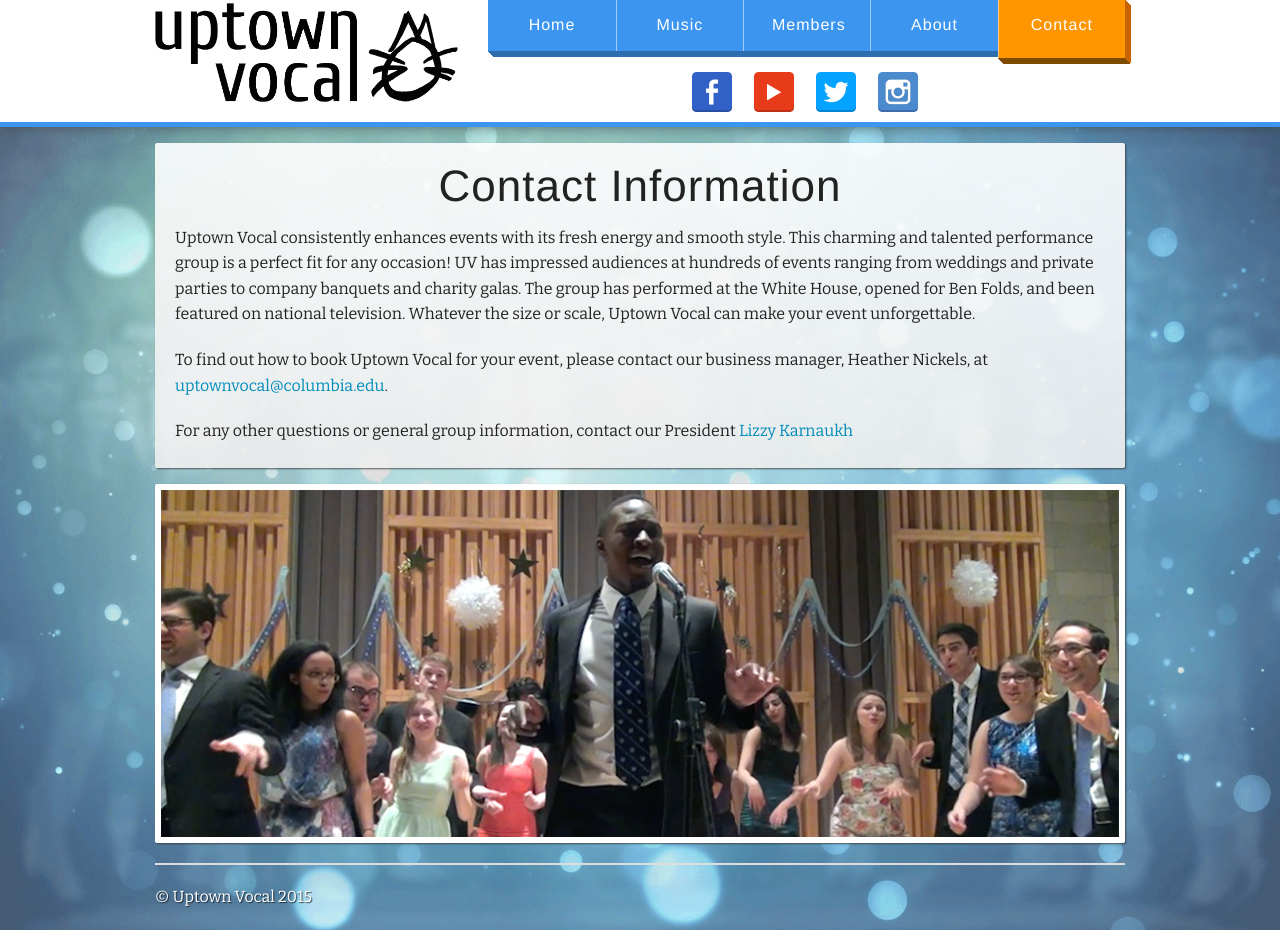
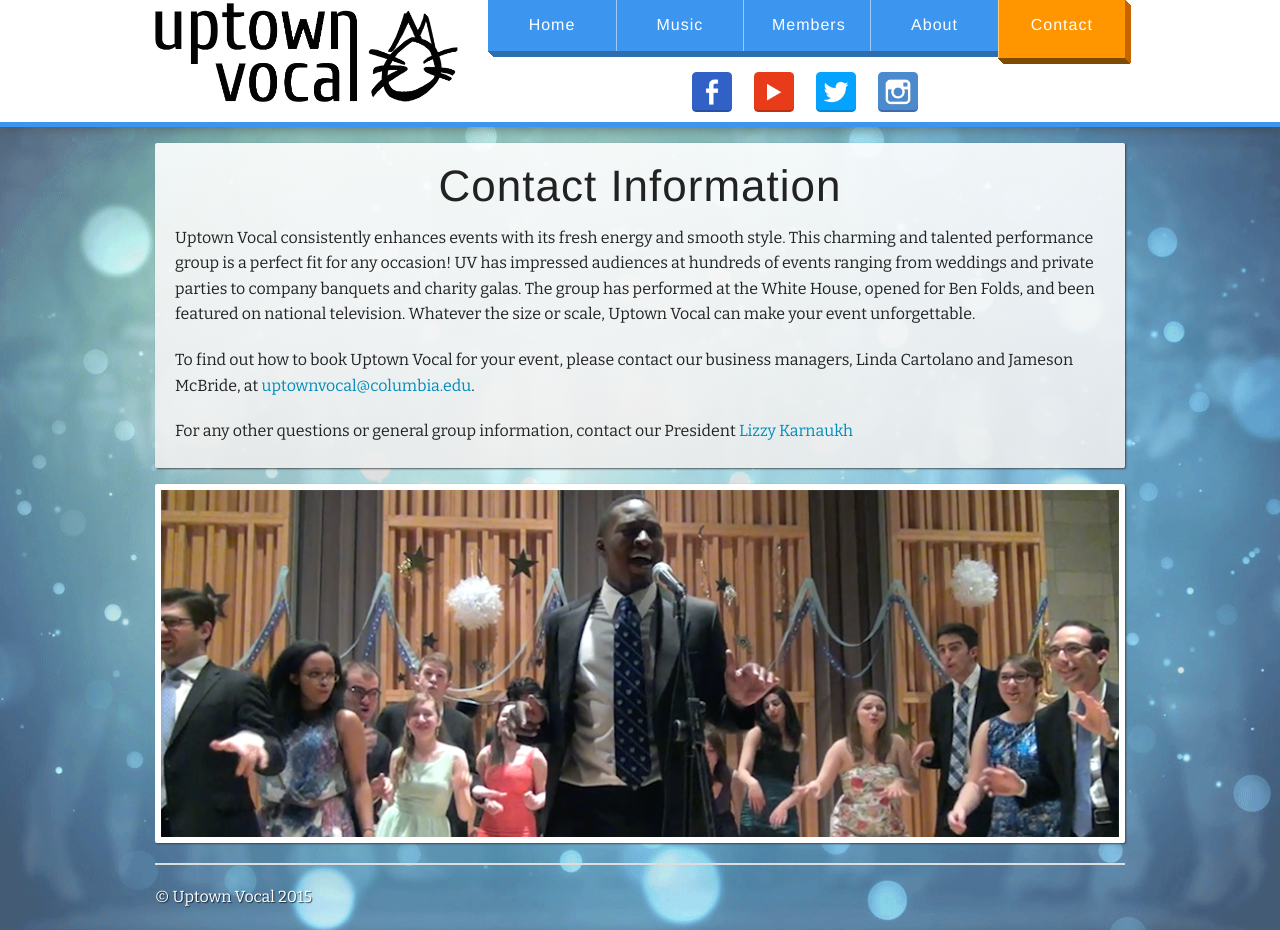
Before and after one commit to uptownvocal/uptownvocal.github.io, a Jekyll site: the page built from contact/index.html, in a window 1280 px wide. Built offline with Jekyll 4.4.1, drawn with Linux system fonts in a browser that asks for light colours; some web fonts are replaced.

Commit message:
Board contact update lol

```diff
--- a/contact/index.html
+++ b/contact/index.html
@@ -13,7 +13,7 @@ footer: true
         <div class="containerbox box-shadow blurb">
           <h1 class="text-center sans">Contact Information</h1>
           <p>Uptown Vocal consistently enhances events with its fresh energy and smooth style. This charming and talented performance group is a perfect fit for any occasion! UV has impressed audiences at hundreds of events ranging from weddings and private parties to company banquets and charity galas. The group has performed at the White House, opened for Ben Folds, and been featured on national television. Whatever the size or scale, Uptown Vocal can make your event unforgettable.</p>
-          <p>To find out how to book Uptown Vocal for your event, please contact our business manager, Heather Nickels, at <a href="mailto:uptownvocal@columbia.edu">uptownvocal@columbia.edu</a>.</p>
+          <p>To find out how to book Uptown Vocal for your event, please contact our business managers, Linda Cartolano and Jameson McBride, at <a href="mailto:uptownvocal@columbia.edu">uptownvocal@columbia.edu</a>.</p>
           <p>For any other questions or general group information, contact our President <a href="mailto:eak2184@barnard.edu">Lizzy Karnaukh</a></p>
         </div>
       </div>
```
Also changed, not shown: _posts/2015-09-14-Newbies.md (added, +11 -0 lines), _posts/IGNORE_2015-09-11-Callbacks.md (renamed from _posts/2015-09-11-Callbacks.md).
